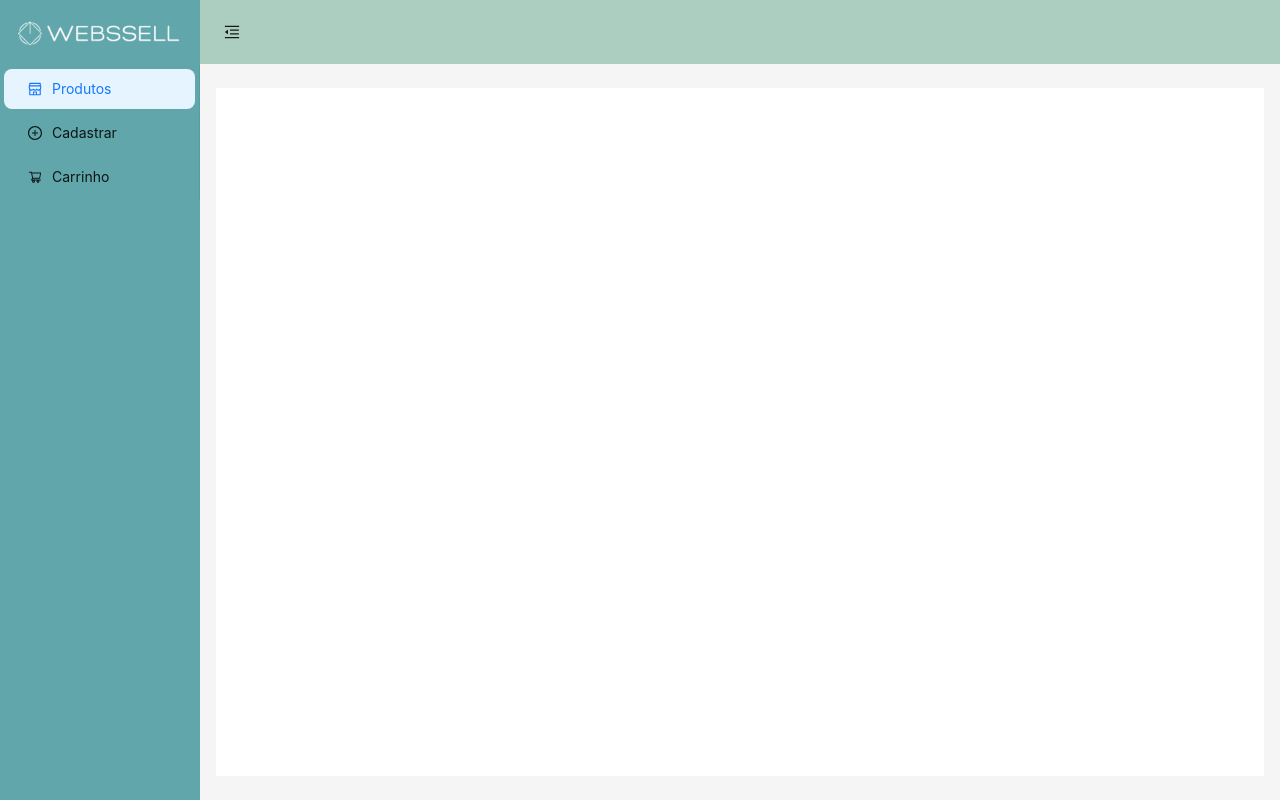
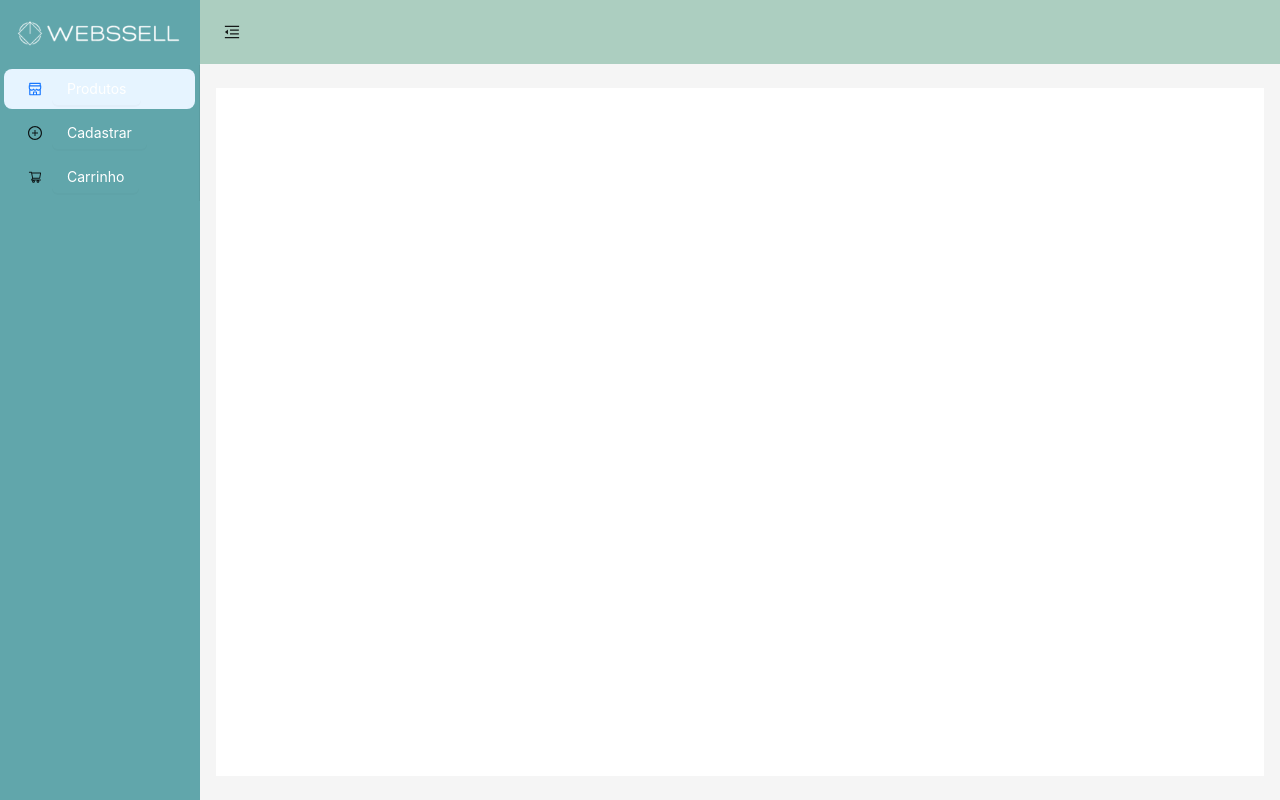
Before and after one commit to LuizGuFaMartins/webssel-web, a React (Create React App) app: page / in a window 1280 px wide. Built offline with nearby package versions, Linux system fonts and the light colour scheme.

Commit message:
Adição de onclik

```diff
--- a/src/App.js
+++ b/src/App.js
@@ -1,7 +1,6 @@
 import {
   MenuFoldOutlined,
   MenuUnfoldOutlined,
-  UserOutlined,
   ShoppingCartOutlined,
   PlusCircleOutlined,
   ShopOutlined
@@ -52,17 +51,17 @@ function App() {
             {
               key: "1",
               icon: <ShopOutlined />,
-              label: "Produtos",
+              label: <Button style={{backgroundColor: "transparent", border: "none", color: "#FFFFFF"}} onClick={""}>Produtos</Button>,
             },
             {
               key: "2",
               icon: <PlusCircleOutlined />,
-              label: "Cadastrar",
+              label: <Button style={{backgroundColor: "transparent", border: "none", color: "#FFFFFF"}} onClick={""}>Cadastrar</Button>,
             },
             {
               key: "3",
               icon: <ShoppingCartOutlined />,
-              label: "Carrinho",
+              label: <Button style={{backgroundColor: "transparent", border: "none", color: "#FFFFFF"}} onClick={""}>Carrinho</Button>,
             },
           ]}
         />
```
